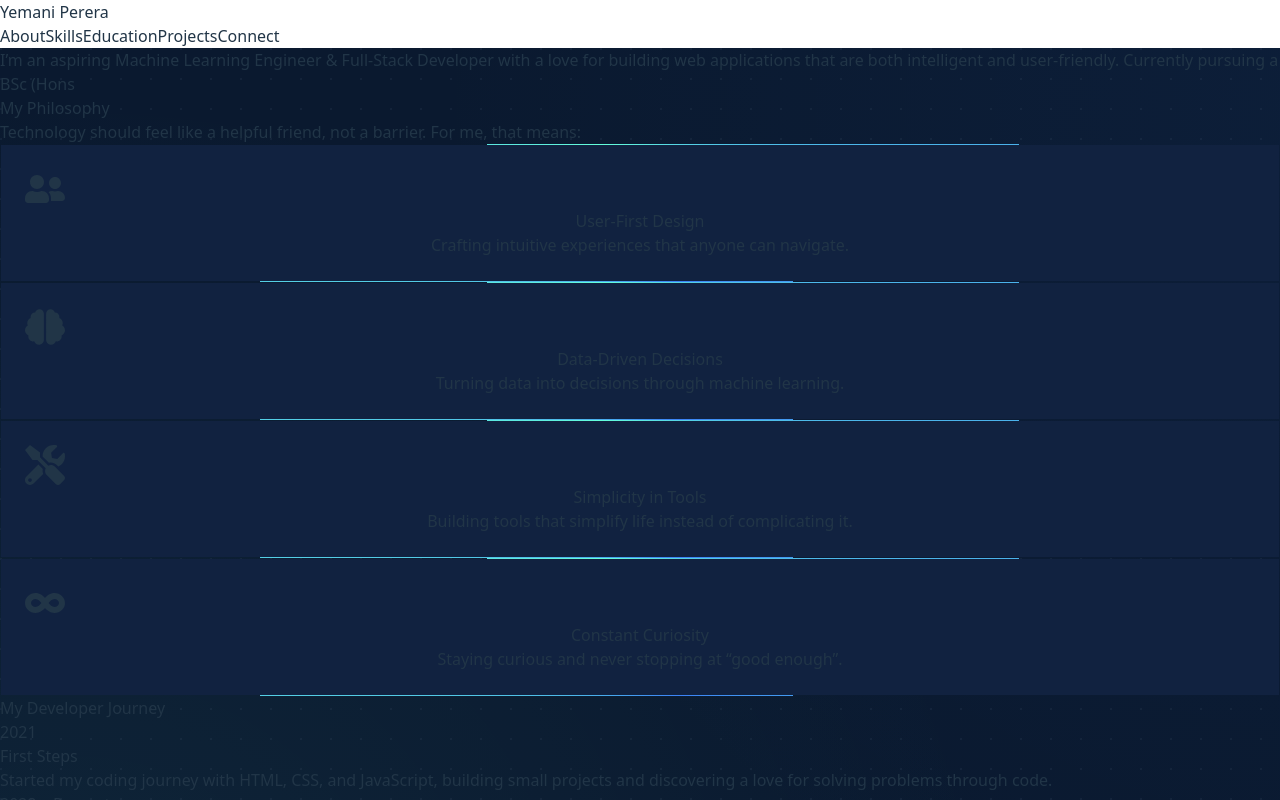
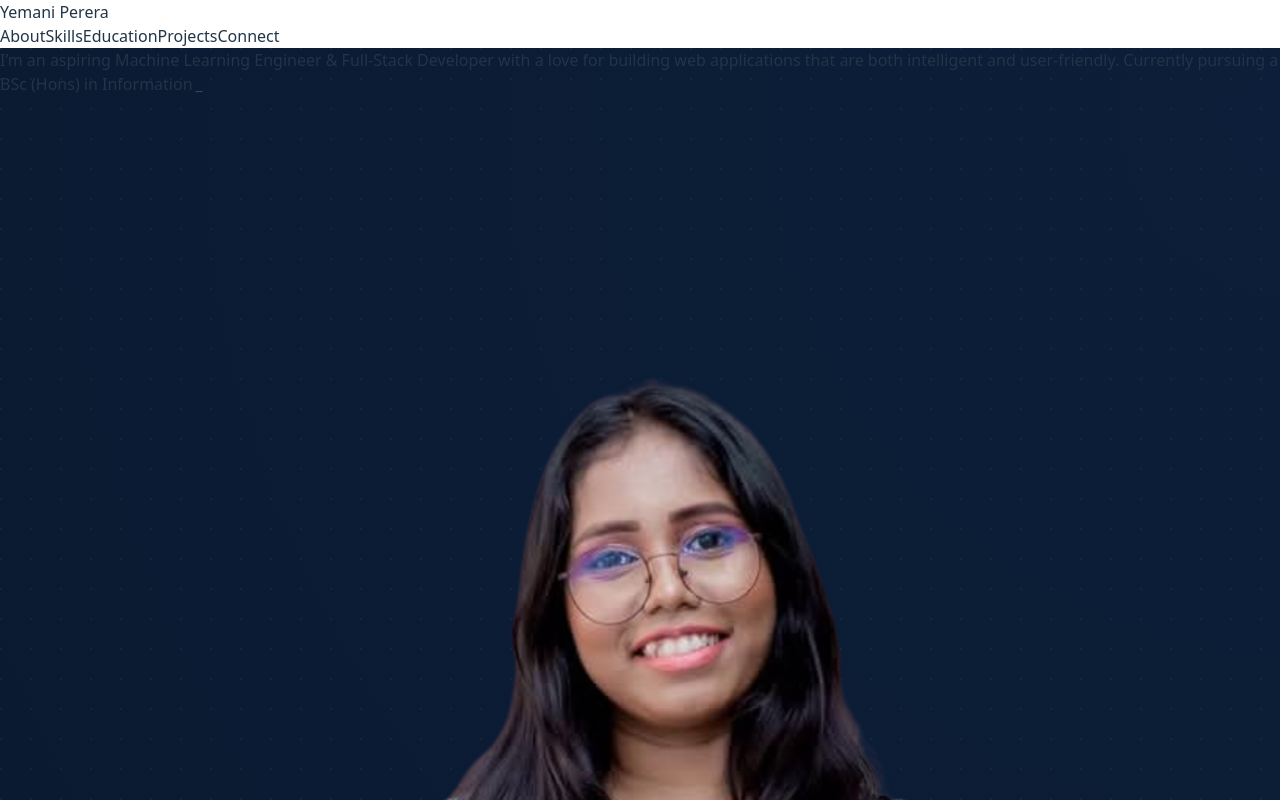
Before and after one commit to WAPunsisiYemaniPerera/Yemani_portfolio, a React (Vite) app in the folder portfolio-frontend/: page /about in a window 1280 px wide. Shown: the top 800 px of the page. Built offline with nearby package versions, Linux system fonts and the light colour scheme.

Commit message:
Add profile image and restructure About component layout with two-column design

```diff
--- a/portfolio-frontend/src/components/About.jsx
+++ b/portfolio-frontend/src/components/About.jsx
@@ -8,7 +8,6 @@ const journeyData = [
     { year: "2022 – Present", title: "University Education", description: "Enrolled in the BSc (Hons) in Information Technology at Horizon Campus. Here, I’m learning all aspects of IT — from web development and databases to networking and software engineering — while diving deeper into machine learning and AI, which have become my true passion." },
     { year: "Now", title: "Combining Passions", description: "Exploring how to combine web development and machine learning to build applications that are both intelligent and user-friendly." }
 ];
-
 
 const philosophyData = [
     {
@@ -39,84 +38,90 @@ const About = () => {
         loop: 1, typeSpeed: 30,
     });
 
-    const [activeTab, setActiveTab] = useState(journeyData[0].id);
-    const activeTabData = journeyData.find(tab => tab.id === activeTab);
-
+    // Removed activeTab state as the old tabbed journey is replaced.
 
     const containerVariants = { hidden: { opacity: 0 }, visible: { opacity: 1, transition: { staggerChildren: 0.2 } } };
     const itemVariants = { hidden: { y: 20, opacity: 0 }, visible: { y: 0, opacity: 1 } };
 
+    // ===== The JavaScript Trick to Split the Text (from previous request) =====
+    // The text that has already been typed
+    const typedText = introText.slice(0, -1);
+    // The single character currently being typed
+    const typingChar = introText.slice(-1);
+    // ===================================================
+
     return (
         <motion.section
             id="about"
-            className="py-24 page-background text-white"
+            className="pt-16 pb-24 page-background text-white"
             initial="hidden"
             animate="visible"
             transition={{ duration: 0.5 }}
         >
             <div className="container mx-auto px-6">
 
+                {/* Typewriter and Photo Section */}
                 <motion.div
                     variants={itemVariants}
                     initial="hidden"
                     whileInView="visible"
                     viewport={{once:true}}
-                    className="max-w-4xl mx-auto bg-slate-800/70 backdrop-blur-sm rounded-xl shadow-lg ring-1 ring-white/10 mb-24"
+                    className="max-w-5xl mx-auto bg-slate-800/70 backdrop-blur-sm rounded-xl shadow-lg ring-1 ring-white/10 mb-24 p-6" // Increased padding
                 >
                     <div className="p-4 border-b border-slate-600 flex space-x-2">
                         <div className="w-3 h-3 bg-red-500 rounded-full"></div>
                         <div className="w-3 h-3 bg-yellow-500 rounded-full"></div>
                         <div className="w-3 h-3 bg-green-500 rounded-full"></div>
                     </div>
-                    <div className="p-6 text-left min-h-[220px]">
-                        <p className="text-slate-300 font-mono text-lg whitespace-pre-wrap leading-relaxed">
-                            <span>{introText}</span>
-                            <Cursor cursorStyle='_' />
-                        </p>
+                    {/* New two-column layout for text and photo */}
+                    <div className="grid grid-cols-1 md:grid-cols-3 gap-8 items-center p-6"> {/* Added p-6 here */}
+                        {/* Left Column: Typewriter Text */}
+                        <div className="md:col-span-2 text-left min-h-[220px]">
+                            <p className="font-mono text-lg whitespace-pre-wrap leading-relaxed">
+                                <span className="text-slate-300">{typedText}</span>
+                                <span className="text-[#64ffda]">{typingChar}</span>
+                                <Cursor cursorStyle='_' cursorColor='#64ffda' />
+                            </p>
+                        </div>
+                        {/* Right Column: Your Photo */}
+                        <div className="md:col-span-1 flex justify-center items-center">
+                            <motion.img
+                                src="/profile3.png" // Path to your image in the public folder
+                                alt="Yemani Perera"
+                                className="w-50 h-50  object-cover border-4 border-[#64ffda] shadow-lg"
+                                initial={{ scale: 0.8, opacity: 0 }}
+                                whileInView={{ scale: 1, opacity: 1 }}
+                                viewport={{ once: true, amount: 0.5 }}
+                                transition={{ duration: 0.8, delay: 0.3 }}
+                            />
+                        </div>
                     </div>
                 </motion.div>
 
+                {/* My Philosophy section (no changes here, using existing philosophyData) */}
                 <motion.div variants={containerVariants} initial="hidden" whileInView="visible" viewport={{once:true}} className="text-center max-w-5xl mx-auto mb-24">
                     <h2 className="text-3xl font-bold mb-4">My Philosophy</h2>
                     <p className="text-[#8892b0] mb-12">Technology should feel like a helpful friend, not a barrier. For me, that means:</p>
 
                     <div className="grid grid-cols-1 md:grid-cols-3 gap-6">
-                        {/* Large Card spanning 2 columns */}
-                        <motion.div variants={itemVariants} className="md:col-span-2 bento-card rounded-xl">
-                            <div className="bento-content flex flex-col items-center justify-center h-full">
-                                {philosophyData[0].icon}
-                                <h3 className="text-xl font-bold text-[#64ffda] mt-4 mb-2">{philosophyData[0].title}</h3>
-                                <p className="text-[#8892b0]">{philosophyData[0].text}</p>
-                            </div>
-                        </motion.div>
-                        {/* Small Card */}
-                        <motion.div variants={itemVariants} className="bento-card rounded-xl">
-                             <div className="bento-content flex flex-col items-center justify-center h-full">
-                                {philosophyData[1].icon}
-                                <h3 className="text-xl font-bold text-[#64ffda] mt-4 mb-2">{philosophyData[1].title}</h3>
-                                <p className="text-[#8892b0]">{philosophyData[1].text}</p>
-                            </div>
-                        </motion.div>
-                        {/* Small Card */}
-                         <motion.div variants={itemVariants} className="bento-card rounded-xl">
-                            <div className="bento-content flex flex-col items-center justify-center h-full">
-                                {philosophyData[2].icon}
-                                <h3 className="text-xl font-bold text-[#64ffda] mt-4 mb-2">{philosophyData[2].title}</h3>
-                                <p className="text-[#8892b0]">{philosophyData[2].text}</p>
-                            </div>
-                        </motion.div>
-                        {/* Large Card spanning 2 columns */}
-                        <motion.div variants={itemVariants} className="md:col-span-2 bento-card rounded-xl">
-                             <div className="bento-content flex flex-col items-center justify-center h-full">
-                                {philosophyData[3].icon}
-                                <h3 className="text-xl font-bold text-[#64ffda] mt-4 mb-2">{philosophyData[3].title}</h3>
-                                <p className="text-[#8892b0]">{philosophyData[3].text}</p>
-                            </div>
-                        </motion.div>
+                        {/* Dynamically render philosophy cards based on philosophyData */}
+                        {philosophyData.map((item, index) => (
+                            <motion.div
+                                key={index}
+                                variants={itemVariants}
+                                className={`md:col-span-${index === 0 || index === 3 ? '2' : '1'} bento-card rounded-xl`}
+                            >
+                                <div className="bento-content flex flex-col items-center justify-center h-full">
+                                    {item.icon}
+                                    <h3 className="text-xl font-bold text-[#64ffda] mt-4 mb-2">{item.title}</h3>
+                                    <p className="text-[#8892b0]">{item.text}</p>
+                                </div>
+                            </motion.div>
+                        ))}
                     </div>
                 </motion.div>
 
-
+                {/* My Developer Journey section (unchanged from last update, now uses a simple vertical timeline) */}
                 <motion.div initial={{y:20, opacity:0}} whileInView={{y:0, opacity:1}} viewport={{once:true}} className="max-w-3xl mx-auto">
                     <h2 className="text-3xl font-bold text-center mb-16">My Developer Journey</h2>
                     <div className="relative">
```
Also changed, not shown: portfolio-frontend/public/profile3.png (added).
